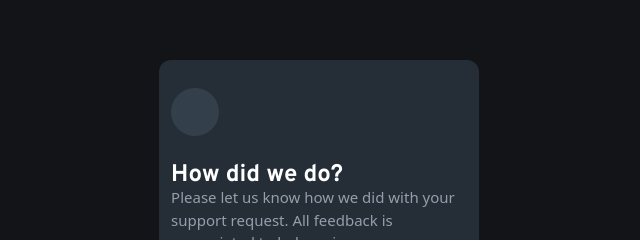
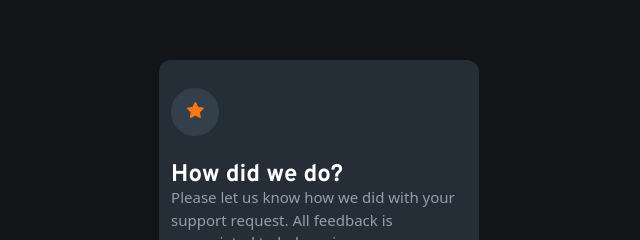
Before and after one commit to Muhammad-Faizan-Soomro/rating-component, a plain HTML site: page index.html in a window 1280 px wide. Shown: the part 131-371 px from the top of the page, 318-958 px from the left. Drawn offline with nearby package versions, Linux system fonts and the light colour scheme; the site is published under a folder, as on GitHub Pages, so addresses that start at the root find nothing.

Commit message:
final commit

```diff
--- a/index.html
+++ b/index.html
@@ -19,7 +19,7 @@
   <div class="flex-col justify-center">
     <div class="bg-[#252d37] h-96 w-80 rounded-xl grid grid-rows-5 items-center lg:w-96 lg:rounded-3xl">
       <div class="circle w-12 h-12 bg-[#343f4c] rounded-full mx-3 -mb-7 lg:mx-7 ">
-        <img src="/assets/icon-star-3e70bfda.svg" alt="" class="mx-4 my-[0.9rem]">
+        <img src="./assets/icon-star-3e70bfda.svg" alt="" class="mx-4 my-[0.9rem]">
       </div>
       <div class="rating-view hidden rounded-3xl bg-[#343f4c] w-52 h-8 mx-auto">
         <p class="text-center text-[#fb7413] mt-[0.15rem]"></p>
```
